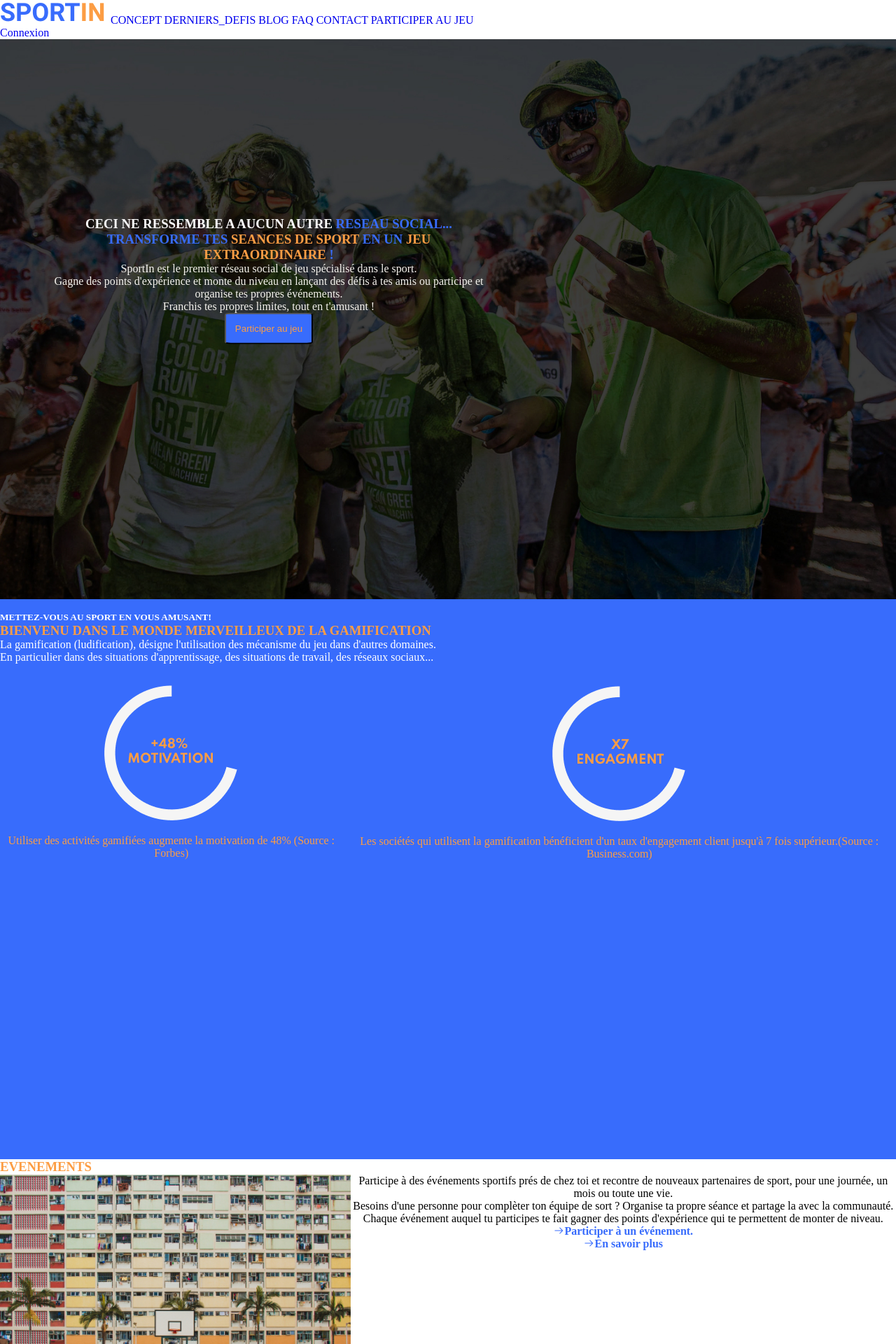
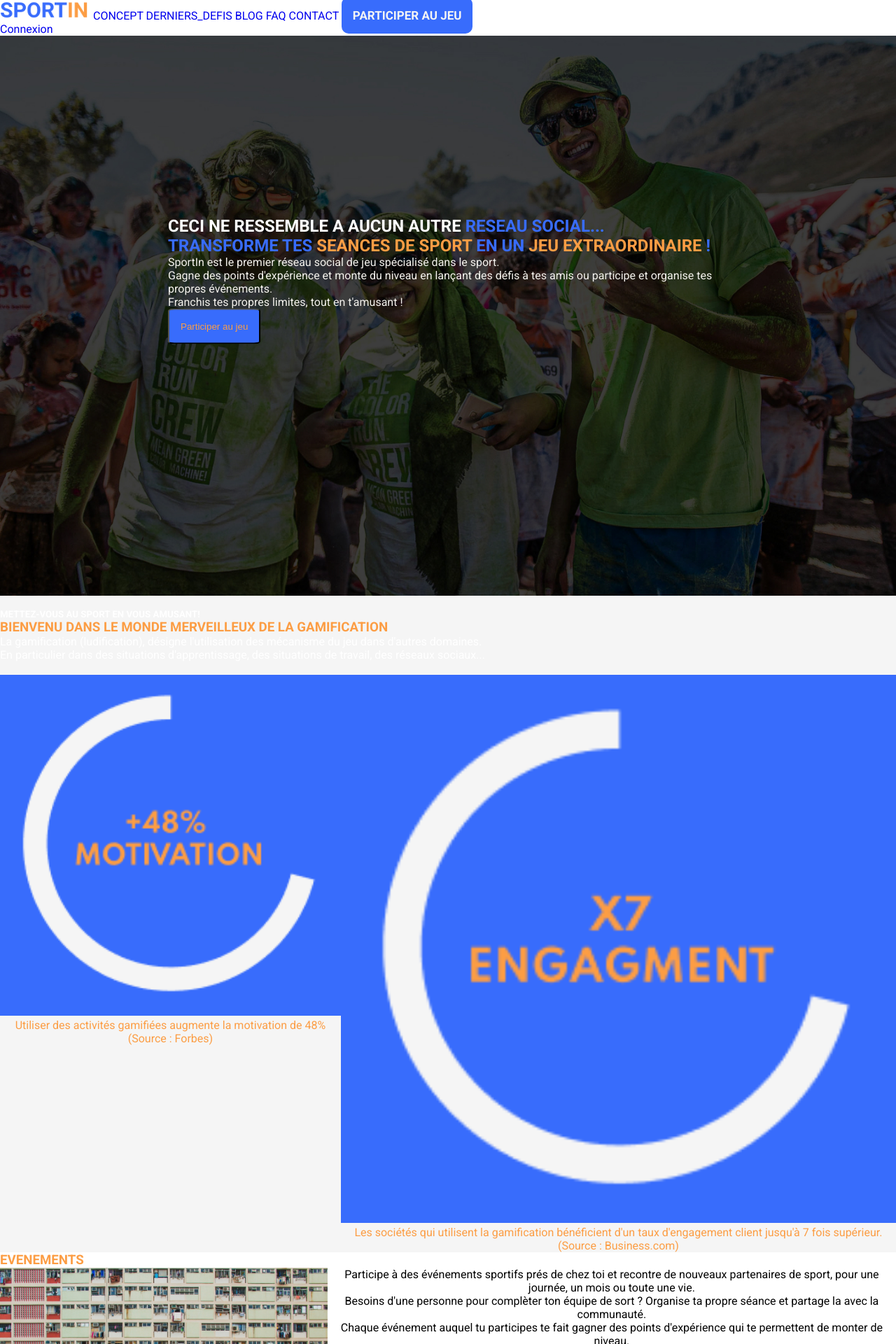
Before and after one commit to sofi-lo/sportIn, a Symfony app: template templates/site_sport_in/index.html.twig in a window 1280 px wide. Shown: the top 1920 px of the page at 70% size. Run offline with Twig, Linux system fonts and the light colour scheme; the template is opened without the code that fills it, so the values that code supplies are empty; some libraries are stand-ins or nearby versions.

Commit message:
css index

```diff
--- a/public/css/styles_bruno.css
+++ b/public/css/styles_bruno.css
@@ -1,11 +1,84 @@
+:root  {
+    --primary_color: #FC9D44;
+    --secondary_color: #386CFC;
+    --white_color: #F5F5F5;
+    --black_color: #131417;
+}
+
 *{
     text-decoration: none;
 }
 
-nav li{
-    display: inline-block;
-    text-decoration: none;
+html{
+    font-family: 'Roboto', sans-serif;
+    font-size: 16px;
+    font-weight: normal;
+ }
+
+header{
+    width: 100vw;
 }
+
+img {
+    width: 100%;
+}
+
+/* -------------HEADER----------------- */
+
+/* Navbar */
+
+#logo {
+    width: 129px;
+}
+
+#account {
+    color: var(--white_color);
+    background-color: var(--secondary_color);
+    font-size: 17px;
+    font-weight: bold;
+    text-align: center;
+    padding: 16px 16px;
+    border-radius: 10px;
+}
+
+/* diaporama */
+
+#diapo{
+    height: 100vh;
+    background-color: var(--white_color);
+}
+
+#diapo__text{
+    position: absolute;
+    top: 50%;
+    left: 50%;
+    transform: translate(-50%, -50%);
+
+    width: 800px;
+    text-align: left;
+    color: rgb(245, 243, 238);
+}
+
+.diapo__image{
+    height: 100vh;
+    /*  adaptation de l'image à son conteneur */
+   object-fit: cover; /*quand l'image est dans le HTML*/
+   object-position: center;
+   opacity: 1;
+}
+
+
+/* --------------body --------------------*/
+
+#diapo_gamification{
+    height: 100%;
+    background-color: var(--white_color);
+}
+
+
+
+/* --------------footer --------------------*/
+
 
 footer section article {
     display: inline-block;
@@ -20,34 +93,16 @@ footer section article {
 
 }
 
+.footerColor li{
+    display: inline-block;
+    text-decoration: none;
+}
+
 .colorSection{
     background-color: #386cfc;
     color: black;
 }
 
-.diapo{
-    height: 100vh;
-    background-color: #386cfc;
-    /* text-align: center;  */
-}
-
-.diapo__image{
-    height: 100vh;
-    width: 100%;
-    /*  adaptation de l'image à son conteneur */
-   object-fit: cover; /*quand l'image est dans le HTML*/
-   object-position: center;
-   opacity: 1;
-}
-
-.diapo__text{
-    position: absolute;
-    top: 50%;
-    left: 50%;
-    transform: translate(-90%, -50%);
-    text-align: center;
-    color: rgb(245, 243, 238);
-}
 
 .diapo__event{
     position: absolute;
@@ -80,7 +135,6 @@ footer section article {
 }
 
 #image{
-    width: 100%;
     height: 100%;
 }
 
--- a/templates/parent.html.twig
+++ b/templates/parent.html.twig
@@ -4,7 +4,7 @@
     <meta charset="UTF-8">
     <meta name="viewport" content="width=device-width, initial-scale=1.0">
     <title>Mon Projet Symfony</title>
-    <link rel="stylesheet" href="css/styles_bruno.css">
+    <link rel="stylesheet" href="{{ asset('css/styles_bruno.css') }}">
      <link rel="stylesheet" href="{{ asset('css/styles_sophie.css') }}">
 
     {# Police #}
@@ -19,13 +19,13 @@
 <body>
     <header>
         <nav>
-            <a><a href="{{ path('index') }}"><img src="{{ asset('uploads/images/logo.png')}}" alt="logo"></a></a>
+            <a><a href="{{ path('index') }}"><img src="{{ asset('uploads/images/logo.png')}}" alt="logo" id="logo"></a></a>
             <a href="{{ path('index') }}">CONCEPT</a>
             <a href="{{ path('defis') }}">DERNIERS_DEFIS</a>
             <a href="{{ path('blog') }}">BLOG</a>
             <a href="{{ path('faq') }}">FAQ</a>
             <a href="{{ path('contact') }}">CONTACT</a>
-            <a href="{{ path('app_register') }}">PARTICIPER AU JEU</a>
+            <a href="{{ path('app_register') }}" id="account" >PARTICIPER AU JEU</a>
         </nav>
             {% if app.user %}
                <div class="mb-3">
@@ -36,17 +36,15 @@
         <a href="{{ path('app_login') }} ">Connexion</a>
         </nav>
 
-
+        {% block diapo %}
+        {% endblock %}
 
     </header>
         <section>
-            {% block titre1 %}
-            {% endblock %}
-
             {% block formulaire1 %}
             {% endblock %}
 
-            {% block titre2 %}
+            {% block gamification %}
             {% endblock %}
 
             {% block annonces1 %}
--- a/templates/site_sport_in/index.html.twig
+++ b/templates/site_sport_in/index.html.twig
@@ -2,26 +2,24 @@
 
 {# 1er élément de la page principale #}
 {#  #}
-{% block titre1 %}
-<section>
-<div class="diapo">
+{% block diapo %}
+<section id="diapo" >
     <img class="diapo__image" src="{{ asset('uploads/images/banniere_hp.jpg')}}" alt="Fond">
     <!-- Bloc titre -->
-    <div class="diapo__text">
-        <h1 class="diapo__title"><span id="blanc">CECI NE RESSEMBLE A AUCUN AUTRE</span><span id="bleu"> RESEAU SOCIAL...</span></h1>
+    <div id="diapo__text">
+        <h2 class="diapo__title"><span id="blanc">CECI NE RESSEMBLE A AUCUN AUTRE</span><span id="bleu"> RESEAU SOCIAL...</span></h2>
         <h1><span id="bleu">TRANSFORME TES</span> <span id="orange">SEANCES DE SPORT</span><span id="bleu"> EN UN <span id="orange">JEU EXTRAORDINAIRE</span> !</h1>
         <p>SportIn est le premier réseau social de jeu spécialisé dans le sport.</p>
         <p>Gagne des points d'expérience et monte du niveau en lançant des défis à tes amis ou participe et organise tes propres événements.</p>
         <p>Franchis tes propres limites, tout en t'amusant !</p>
         <button id="button" type="submit">Participer au jeu</button>
     </div>
-</div>
 </section>
 {% endblock %}
 
 {############### page 2 ########}
-{% block titre2  %}
-<section class="diapo">
+{% block gamification  %}
+<section id="diapo_gamification">
     <br id="page2">
     <h5 id="blanc">METTEZ-VOUS AU SPORT EN VOUS AMUSANT!</h5>
     <h1 id="orange">BIENVENU DANS LE MONDE MERVEILLEUX DE LA GAMIFICATION</h1>
```
Lines whose indentation alone changed are shown as unchanged.
